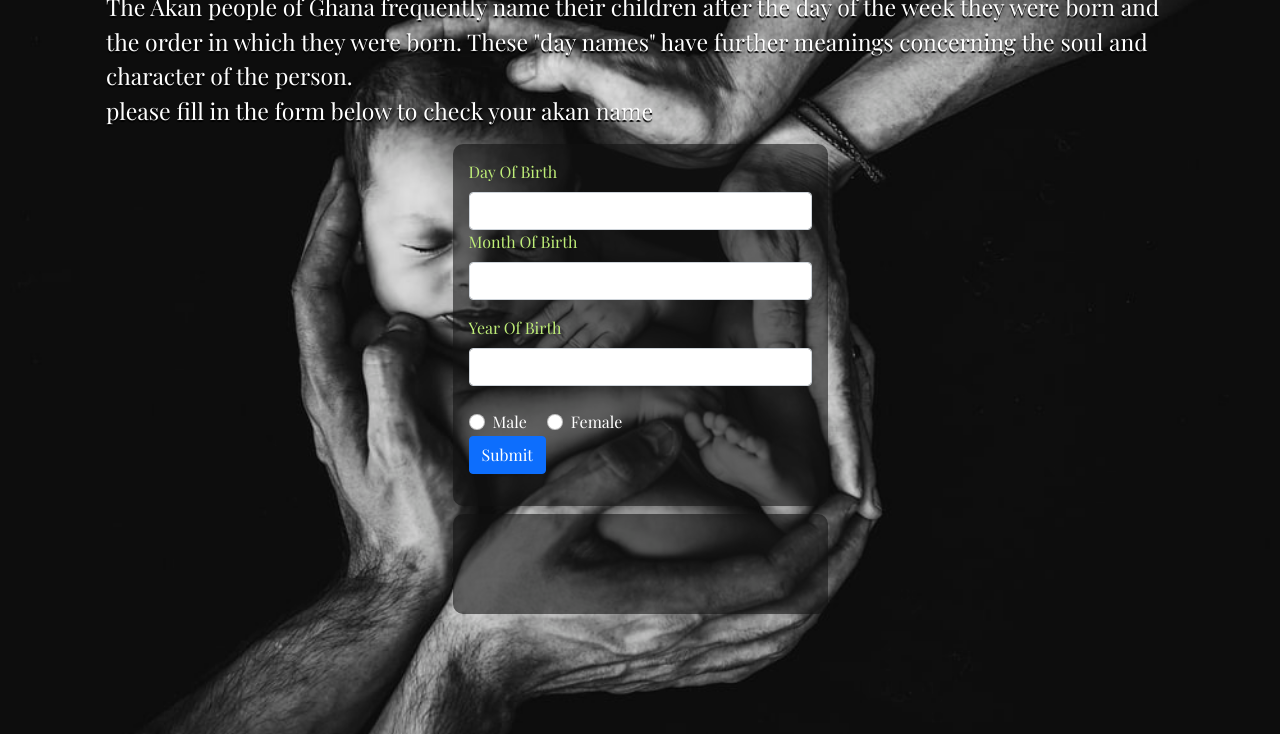
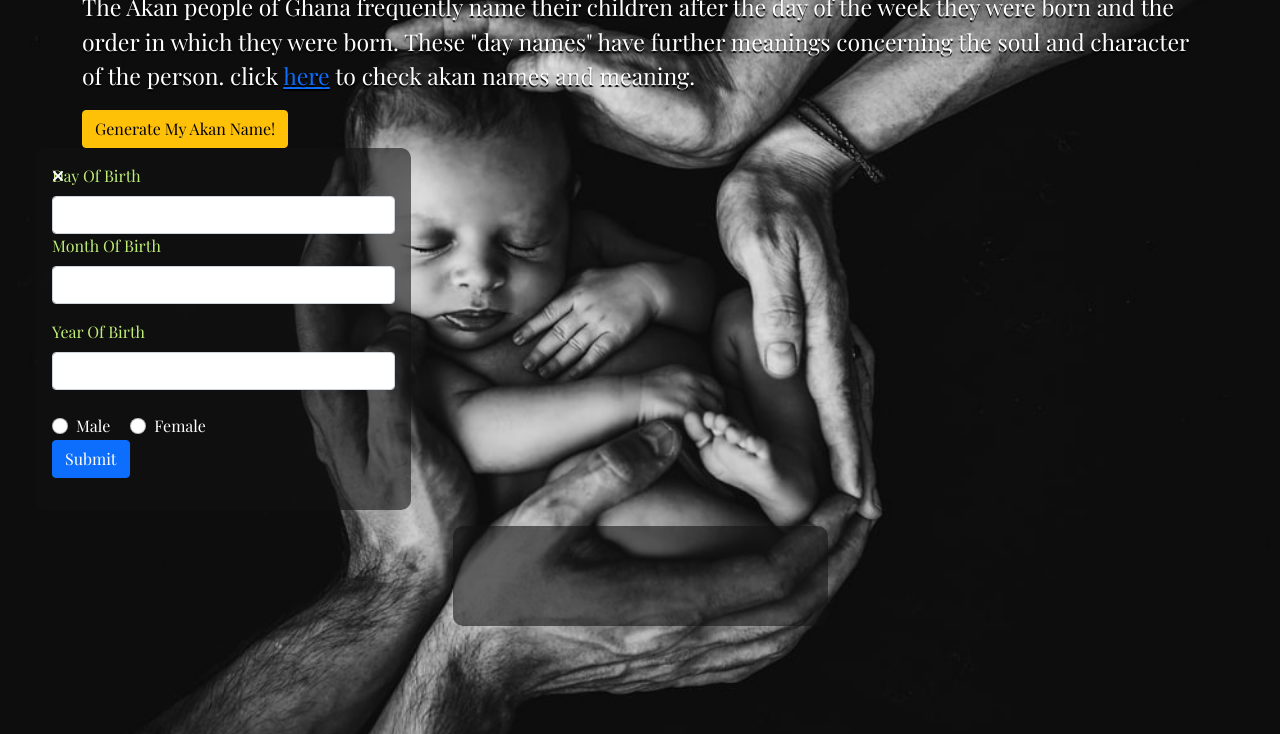
Before and after one commit to saretoduncan/ghanania-birthday-name-generator, a plain HTML site: page index.html in a window 1280 px wide. Shown: the part 66-800 px from the top of the page. Drawn offline with nearby package versions, Linux system fonts and the light colour scheme; a web font is replaced by a local one.

Commit message:
add title icon, name generate button and link to meaning of akan name webpage

```diff
--- a/index.html
+++ b/index.html
@@ -6,19 +6,33 @@
   <meta http-equiv="X-UA-Compatible" content="IE=edge">
   <meta name="viewport" content="width=device-width, initial-scale=1.0">
   <link href="https://cdn.jsdelivr.net/npm/bootstrap@5.0.1/dist/css/bootstrap.min.css" rel="stylesheet" integrity="sha384-+0n0xVW2eSR5OomGNYDnhzAbDsOXxcvSN1TPprVMTNDbiYZCxYbOOl7+AMvyTG2x" crossorigin="anonymous">
+  <script src="https://kit.fontawesome.com/692524ab42.js" crossorigin="anonymous"></script>
   <link rel="stylesheet" href="./static/css/style.css">
-  <title>Document</title>
+  <link rel="icon" href="./static/images/icons8-child-with-pacifier-100.png" type="image/x-icon">
+  <title>Akan-name-generator</title>
 </head>
 
 <body>
-  <div class="container ">
-    <div class="container d-flex flex-column align-items-center form-container">
-      <h1>Akan Name</h1>
-      <div class="container-fluid top-p">
-        <p>The Akan people of Ghana frequently name their children after the day of the week they were born and the order in which they were born. These "day names" have further meanings concerning the soul and character of the person.<br> please fill in
-          the form below to check your akan name</p>
+  <div class="container-fluid ">
+    <div class="container-fluid   ">
+      <div class=" container d-flex flex-column justify-content-center form-container">
+        <div class="akan">
+          <h1 class="t-h">Akan Name</h1>
         </div>
-      <form id="form" class="p-3 frm-container">
+
+        <div class="  top-p">
+          <p>The Akan people of Ghana frequently name their children after the day of the week they were born and the order in which they were born. These "day names" have further meanings concerning the soul and character of the person. click <a href="https://www.behindthename.com/names/usage/akan">here</a>            to check akan names and meaning.
+            <div>
+              <button class="btn btn-warning gen-button">Generate My Akan Name!</button>
+            </div>
+        </div>
+      </div>
+
+      <div class=" container-fluid fom-cont">
+        <form id="form" class="position-relative p-3 frm-container">
+          <div class="position-absolute top-2 clossing">
+            <i class="fa fa-times" aria-hidden="true"></i>
+          </div>
           <div class="mb-3">
             <label for="day" class="form-label">Day Of Birth</label>
             <input type="number" class="form-control" id="day" required>
@@ -51,6 +65,7 @@
           <p id="output"></p>
         </div>
       </div>
+    </div>
 
 
     <script src="https://cdn.jsdelivr.net/npm/bootstrap@5.0.1/dist/js/bootstrap.bundle.min.js" integrity="sha384-gtEjrD/SeCtmISkJkNUaaKMoLD0//ElJ19smozuHV6z3Iehds+3Ulb9Bn9Plx0x4" crossorigin="anonymous"></script>
```
Lines whose indentation alone changed are shown as unchanged.
